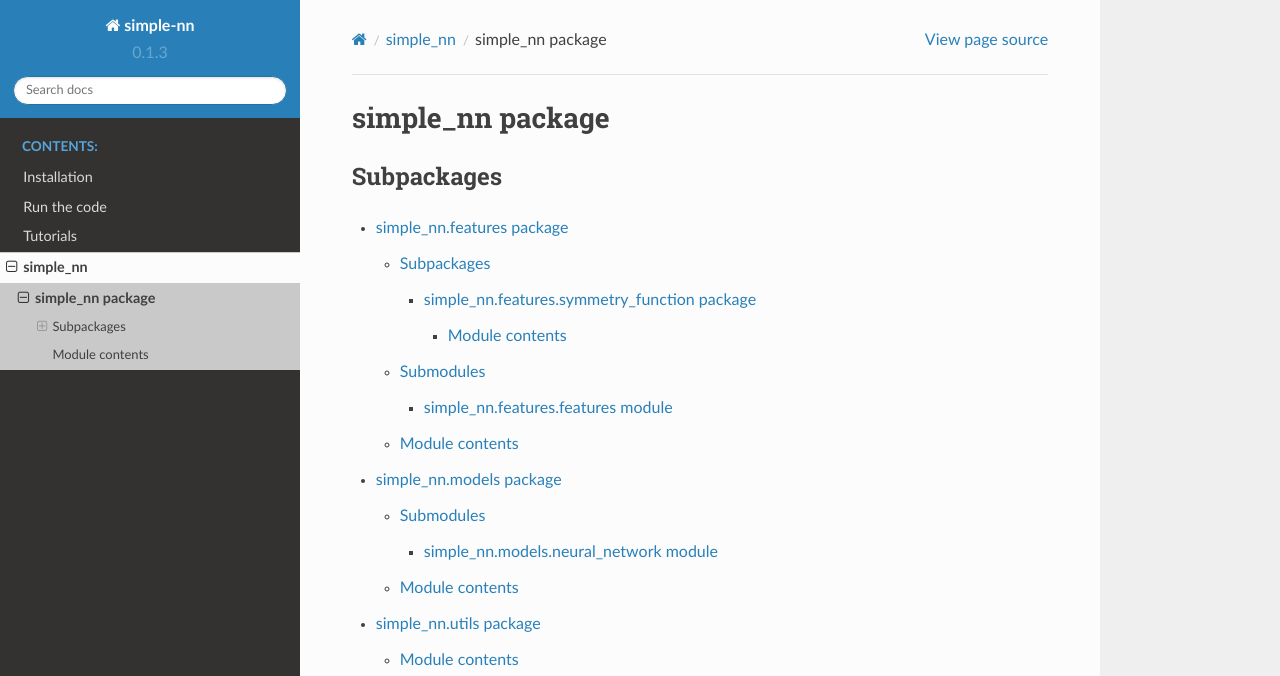
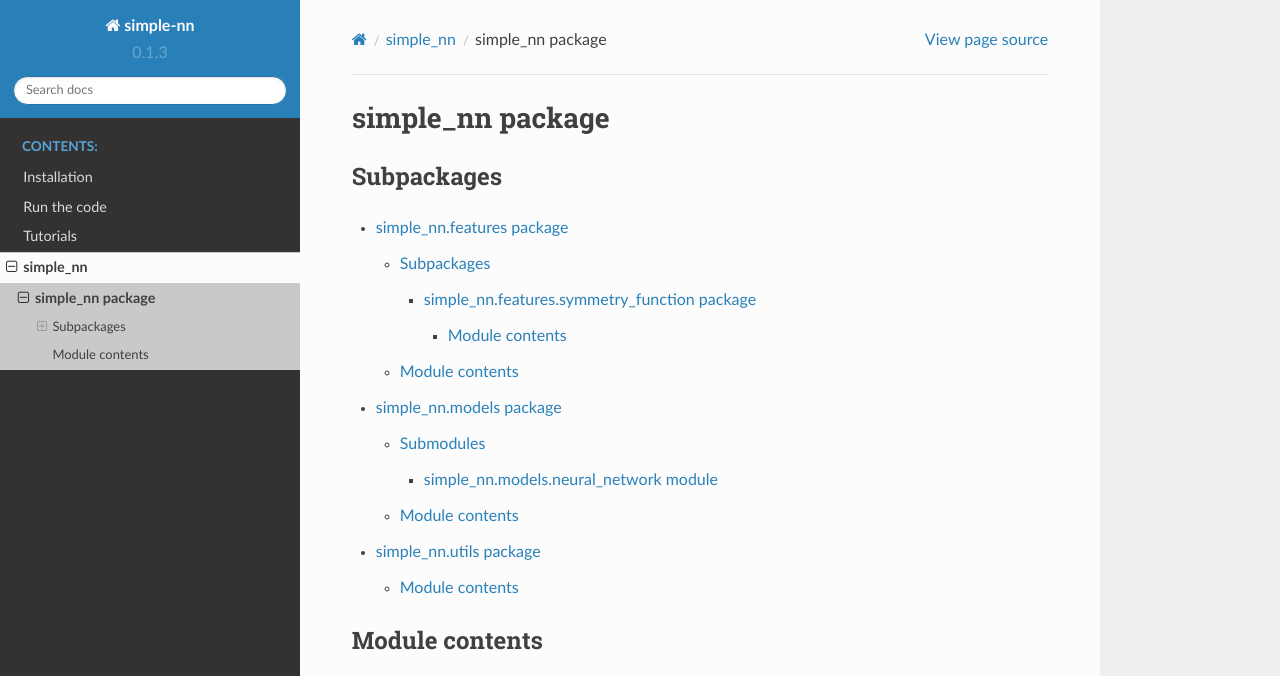
Before and after one commit to MDIL-SNU/SIMPLE-NN, a Sphinx documentation site: the page built from docs/simple_nn.rst, in a window 1280 px wide and 1041 px high, cut to the strip 0-676 px from the top of the window. Built offline with Sphinx 7.4.7 and the Read the Docs theme 2.0.0, drawn with Linux system fonts in a browser that asks for light colours.

Commit message:
update documents

```diff
--- a/docs/simple_nn.features.features.rst
+++ /dev/null
@@ -1,7 +0,0 @@
-simple\_nn.features.features module
-===================================
-
-.. automodule:: simple_nn.features.features
-    :members:
-    :undoc-members:
-    :show-inheritance:
--- a/docs/simple_nn.features.rst
+++ b/docs/simple_nn.features.rst
@@ -8,13 +8,6 @@ Subpackages
 
     simple_nn.features.symmetry_function
 
-Submodules
-----------
-
-.. toctree::
-
-   simple_nn.features.features
-
 Module contents
 ---------------
 
```
